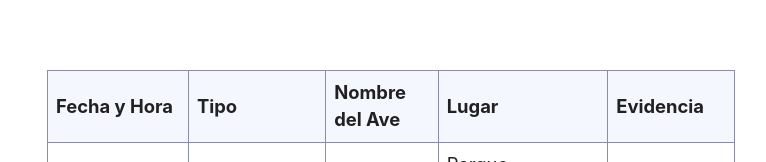
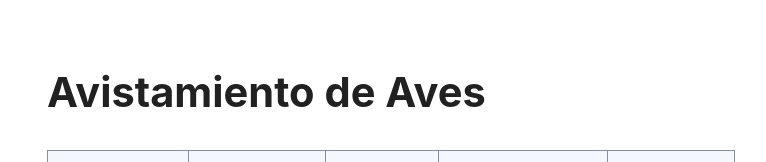
Before and after one commit to tom29045/CC5002, a plain HTML site: page Tarea1/listado.html in a window 1280 px wide. Shown: the part 136-298 px from the top of the page, without its empty margins (249-1015 px from the left). Drawn offline with Linux system fonts and the light colour scheme.

Commit message:
feat: Revision de verificacion HTML

```diff
--- a/Tarea1/listado.html
+++ b/Tarea1/listado.html
@@ -14,6 +14,7 @@
 
   <main>
     <section>
+      <h2>Avistamiento de Aves</h2>
       <table>
         <thead>
           <tr>
```
